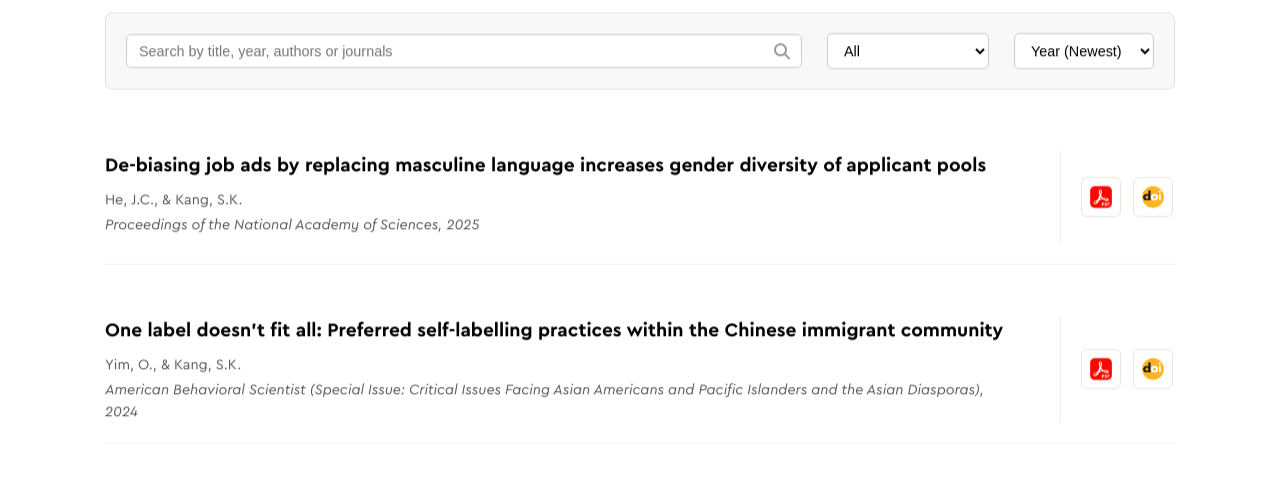
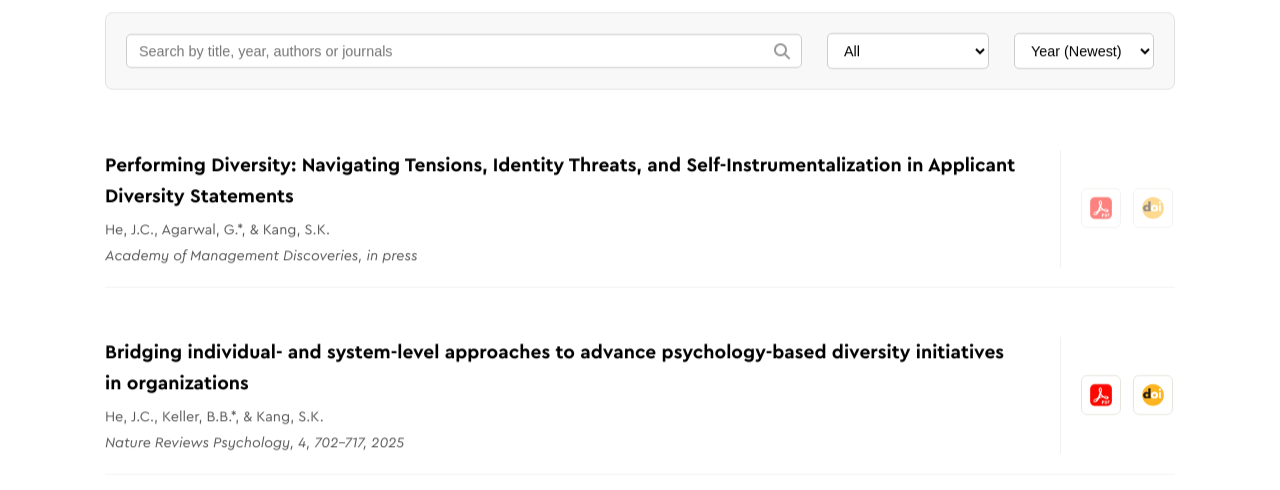
Before and after one commit to shahmir-ai/sonia-website, a plain HTML site: page publications.html in a window 1280 px wide. Shown: the part 230-720 px from the top of the page. Drawn offline with Linux system fonts and the light colour scheme.

Commit message:
Add 2025 publications and PDF link
Added two new 2025 publications to publications.html, including 'Performing Diversity' and 'Bridging individual- and system-level approaches'. The PDF for the latter was uploaded and linked; the former has disabled PDF/DOI links as they are not yet available.

```diff
--- a/publications.html
+++ b/publications.html
@@ -91,6 +91,34 @@
                 <!-- Publications Content Container -->
                 <div class="publications-content-container">
                     <!-- Papers Section -->
+                    <div class="publication-entry papers animate-on-scroll" data-year="2025">
+                        <div class="publication-entry-inner-layout">
+                            <div class="publication-content">
+                                <h4>Performing Diversity: Navigating Tensions, Identity Threats, and Self-Instrumentalization in Applicant Diversity Statements</h4>
+                                <p class="pub-authors">He, J.C., Agarwal, G.*, & Kang, S.K.</p>
+                                <p class="pub-details">Academy of Management Discoveries, in press</p>
+                            </div>
+                            <div class="publication-divider"></div>
+                            <div class="publication-actions">
+                                <a href="#" class="action-btn disabled" aria-label="PDF" data-tooltip="PDF not yet available"><img src="images/pdf.png" alt="PDF icon"></a>
+                                <a href="#" class="action-btn disabled" aria-label="DOI" data-tooltip="DOI not yet available"><img src="images/doi.png" alt="DOI icon"></a>
+                            </div>
+                        </div>
+                    </div>
+                    <div class="publication-entry papers animate-on-scroll" data-year="2025">
+                        <div class="publication-entry-inner-layout">
+                            <div class="publication-content">
+                                <h4>Bridging individual- and system-level approaches to advance psychology-based diversity initiatives in organizations</h4>
+                                <p class="pub-authors">He, J.C., Keller, B.B.*, & Kang, S.K.</p>
+                                <p class="pub-details">Nature Reviews Psychology, 4, 702-717, 2025</p>
+                            </div>
+                            <div class="publication-divider"></div>
+                            <div class="publication-actions">
+                                <a href="pdfs/he-keller-kang-2025-bridging-individual-and-system-level-approaches-to-advance-psychology-based-diversity-initiatives-in-organizations.pdf" class="action-btn" aria-label="PDF" data-tooltip="Download PDF"><img src="images/pdf.png" alt="PDF icon"></a>
+                                <a href="https://doi.org/10.1038/s44159-025-00493-3" class="action-btn" aria-label="DOI" data-tooltip="DOI"><img src="images/doi.png" alt="DOI icon"></a>
+                            </div>
+                        </div>
+                    </div>
                     <div class="publication-entry papers animate-on-scroll" data-year="2025">
                         <div class="publication-entry-inner-layout">
                             <div class="publication-content">
```
Also changed, not shown: 2 other files.
